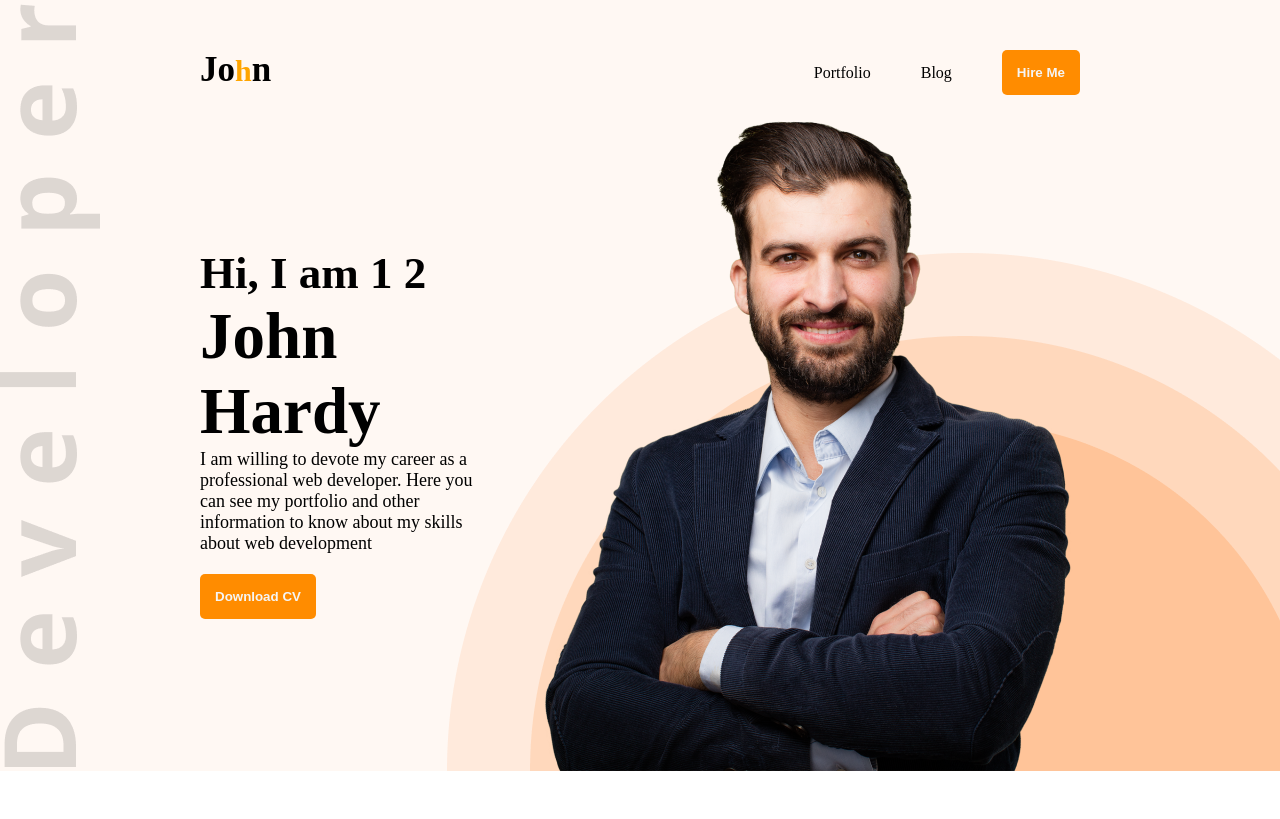
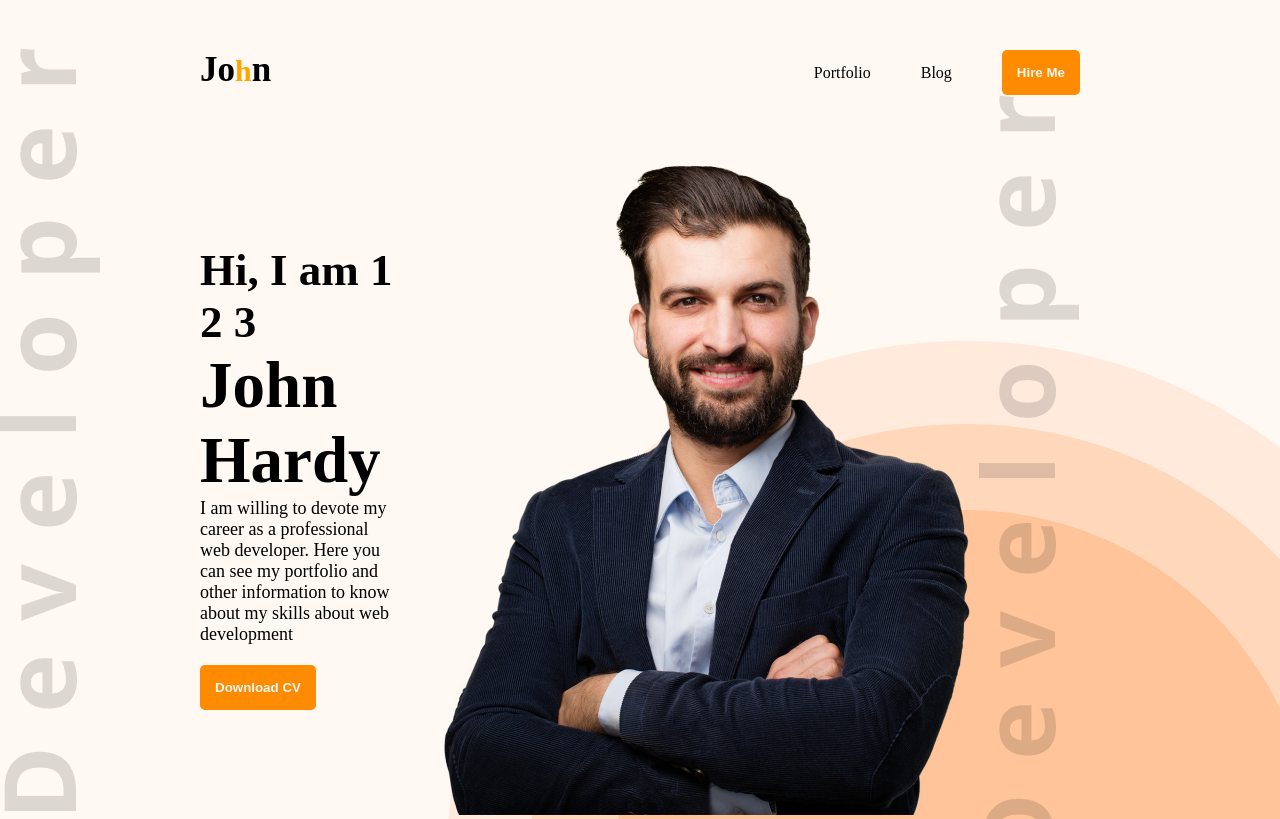
Before and after one commit to HasibUddin1/developer-portfolio, a plain HTML site: page index.html in a window 1280 px wide. Shown: the top 819 px of the page. Drawn offline with Linux system fonts and the light colour scheme.

Commit message:
added image

```diff
--- a/index.html
+++ b/index.html
@@ -23,13 +23,14 @@
         <!-- header banner -->
         <div class="banner">
             <div>
-                <h3 id="intro-text">Hi, I am 1 2</h3>
+                <h3 id="intro-text">Hi, I am 1 2 3</h3>
                 <h1 class="banner-title">John Hardy</h1>
                 <p class="banner-description">I am willing to devote my career as a professional web developer. Here you
                     can see my portfolio and other information to know about my skills about web development</p>
                 <button class="btn-text">Download CV</button>
             </div>
-            <img src="./images/hardy.png" alt="">
+            <img src="./images/hardy.png" alt=""/>
+            <img src="./images/developer.png" alt=""> </img>
         </div>
     </header>
     <main>
```
